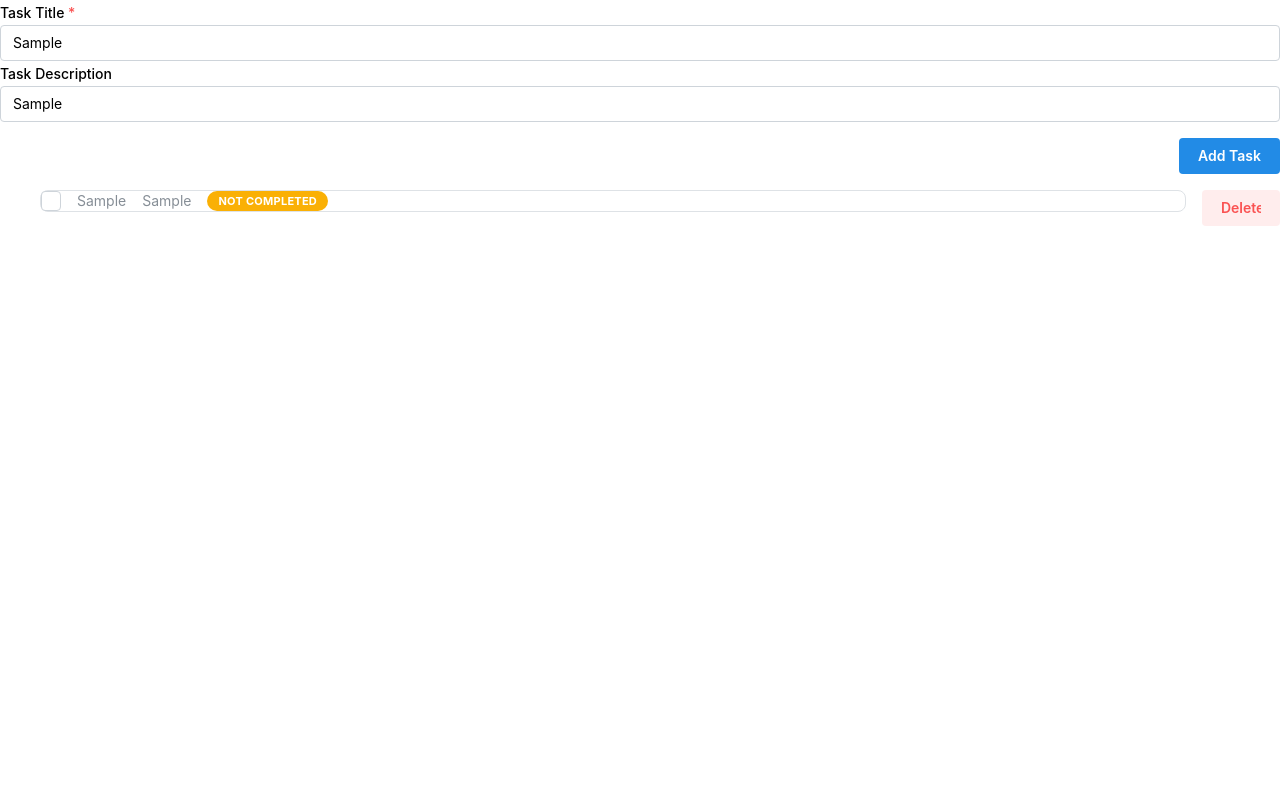
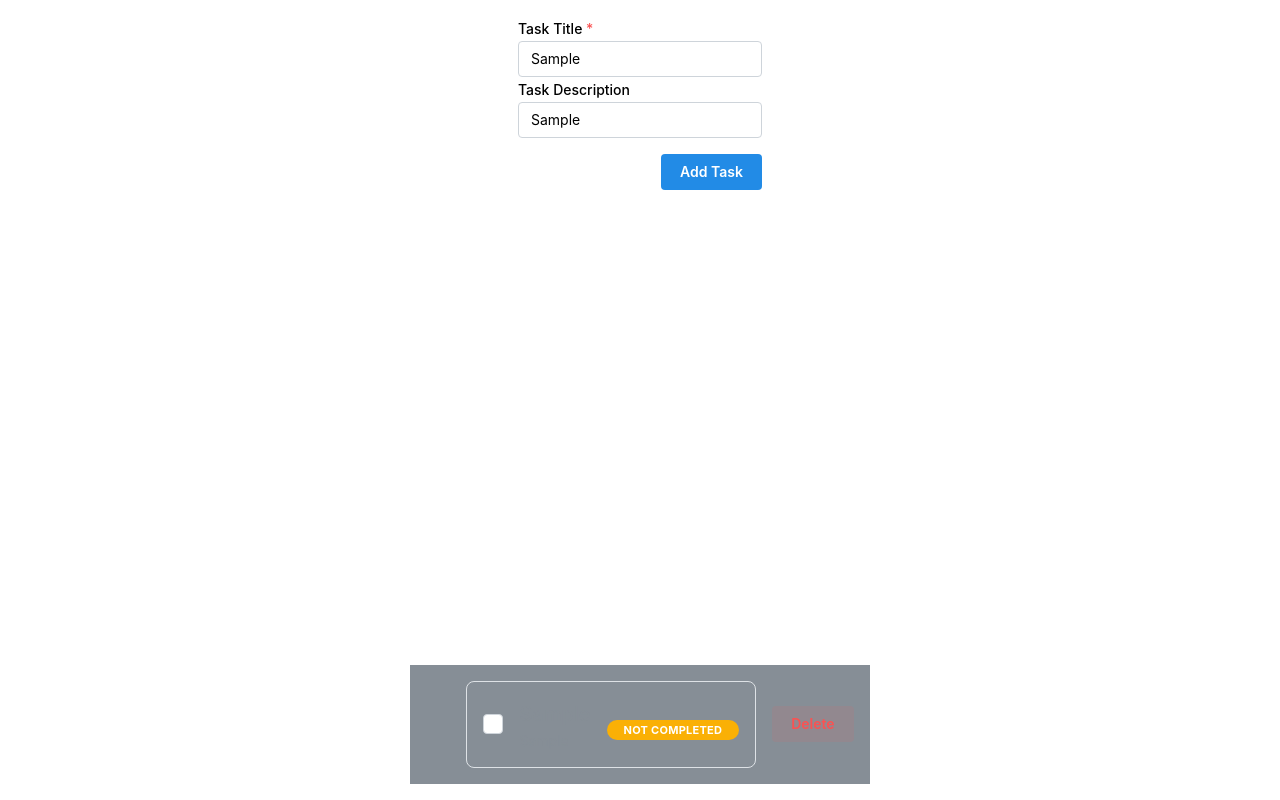
Before and after one commit to UlisesZamoraMontes/react-todo-list, a React (Vite) app: page / in a window 1280 px wide. Both pictures are taken after typing "Sample", "Sample" into the empty fields and a click on the button "Add Task". Built offline with nearby package versions, Linux system fonts and the light colour scheme.

Commit message:
added Scrollbox for tasks

```diff
--- a/src/components/TodoList.tsx
+++ b/src/components/TodoList.tsx
@@ -1,5 +1,5 @@
 import React, { useState } from 'react';
-import {Button, TextInput, Group, Stack, Card, Text, Badge, ScrollArea, Checkbox, CheckboxIndicator} from '@mantine/core';
+import {Button, TextInput, Group, Stack, Card, Text, Badge, ScrollArea, Checkbox, CheckboxIndicator, Container} from '@mantine/core';
 import {useForm, isNotEmpty} from '@mantine/form'
 import { FormRule } from '@mantine/form/lib/types';
 import { stringify } from 'querystring';
@@ -53,7 +53,8 @@ const TodoList: React.FC = () => {
 
   return (
     <>
-    <div>
+    <Stack h="100vh" p="md" justify="space-between">
+    <Container>
       <form onSubmit={form.onSubmit((values) => addTodoItemToList(values))}>
         <TextInput
             label="Task Title"
@@ -67,36 +68,52 @@ const TodoList: React.FC = () => {
             <Button type='submit'>Add Task</Button>
         </Group>
       </form>
-    </div>
+    </Container>
 
-    <ScrollArea
-        h={250} type="auto">
+<Container bg="gray">
+    <ScrollArea.Autosize
+        mah="400" maw="100%" mx="auto">
 
             <ul>
+              <Stack>
                 {todoListItems.map(todo =>(
                   <Group wrap='nowrap'
-                  align='flex-start'>
+                  align='center'
+                  w='100%'>
                     <Checkbox.Card
                     radius="md"
+                    p="md"
+                    withBorder
                     checked={todo.completed}
                     onClick={() => toggleTodoCompleted(todo.id)}
                     key={todo.id}
+                    style={{ flex: 1 }}
                     >
                         <Group
                             wrap='nowrap'
-                            align='flex-start'>
+                            align='center'
+                            gap="md">
                         <CheckboxIndicator/>
+                        <div>
                         <Text
-                        size="sm"
-                        c="dimmed">
+                        size="xl"
+                        fw={500}
+                        c="dimmed"
+                        td={todo.completed ? 'line-through' : 'none'}>
                             {todo.taskTitle}
                         </Text>
                         <Text
                         size="sm"
-                        c="dimmed">
+                        c="dimmed"
+                        td={todo.completed ? 'line-through' : 'none'}>
                             {todo.taskDescription}
                         </Text>
+                        </div>
                         <Badge
+                            mt="sm"
+                            px="md"
+                            py={4}
+                            ml="auto"
                             color={todo.completed? 'green':'yellow'}>{todo.completed ? 'Completed' : 'Not Completed'}</Badge>
                             </Group>
                     </Checkbox.Card>
@@ -104,10 +121,13 @@ const TodoList: React.FC = () => {
                     </Group>
 
                 ))}
+                </Stack>
             </ul>
 
 
-    </ScrollArea>
+    </ScrollArea.Autosize>
+    </Container>
+    </Stack>
     </>
 
   );
```
